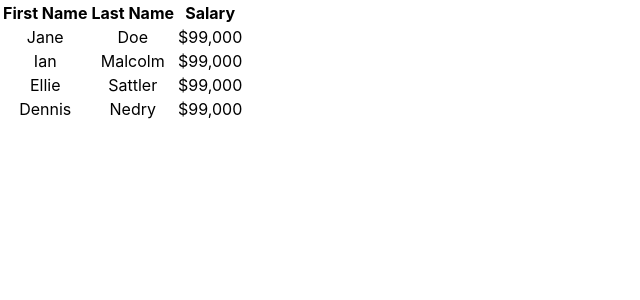
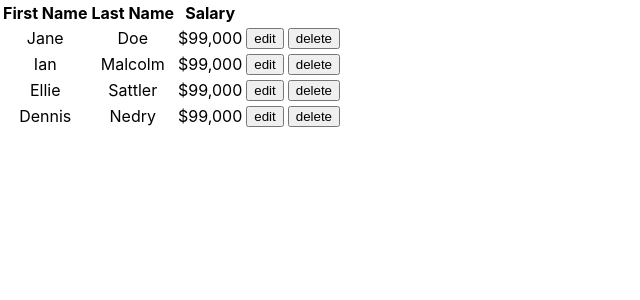
Before and after one commit to ruspatel/ecapital-assessment, a React (Create React App) app in the folder frontend/: page / in a window 1280 px wide. Shown: the top 300 px of the page, without its empty margins (0-640 px from the left). Built offline with nearby package versions, Linux system fonts and the light colour scheme.

Commit message:
added button handlers

```diff
--- a/frontend/src/components/Employees.js
+++ b/frontend/src/components/Employees.js
@@ -5,23 +5,33 @@ import Table from './Table';
 function Employees() {
 
     const headings = [
-        { name: "First Name", id : "first_name" },
-        { name: "Last Name", id: "last_name" },
-        { name: "Salary", id: "salary"}
+        { name: 'First Name', id : 'first_name' },
+        { name: 'Last Name', id: 'last_name' },
+        { name: 'Salary', id: 'salary'}
     ];
 
     const employeeData = [
-        {"first_name": "Jane", "last_name": "Doe", "salary": "$99,000"},
-        {"first_name": "Ian", "last_name": "Malcolm", "salary": "$99,000"},
-        {"first_name": "Ellie", "last_name": "Sattler", "salary": "$99,000"},
-        {"first_name": "Dennis", "last_name": "Nedry", "salary": "$99,000"},
+        {'id': '1', 'first_name': 'Jane', 'last_name': 'Doe', 'salary': '$99,000'},
+        {'id': '2', 'first_name': 'Ian', 'last_name': 'Malcolm', 'salary': '$99,000'},
+        {'id': '3', 'first_name': 'Ellie', 'last_name': 'Sattler', 'salary': '$99,000'},
+        {'id': '4', 'first_name': 'Dennis', 'last_name': 'Nedry', 'salary': '$99,000'},
     ];
+
+    const handleEditClick = (employeeId) => {
+        console.log('edit clicked on employee', employeeId);
+    }
+
+    const handleDeleteClick = (employeeId) => {
+        console.log('delete clicked on employee', employeeId);
+    }
 
     return(
         <div>
             <Table
                 headings={headings}
                 data={employeeData}
+                handleEditClick={handleEditClick}
+                handleDeleteClick={handleDeleteClick}
             />
         </div>
     );
--- a/frontend/src/components/Table.js
+++ b/frontend/src/components/Table.js
@@ -3,7 +3,9 @@ import React from 'react';
 function Table(
     {
         headings,
-        data
+        data,
+        handleEditClick,
+        handleDeleteClick
     }
 ) {
 
@@ -28,6 +30,12 @@ function Table(
                                         <td>{dataRow[heading.id]}</td>
                                     )
                                 })}
+                                <td>
+                                    <button onClick={() => handleEditClick(dataRow['id'])}>edit</button>
+                                </td>
+                                <td>
+                                    <button onClick={() => handleDeleteClick(dataRow['id'])}>delete</button>
+                                </td>
                             </tr>
                         )
                     })}
```
